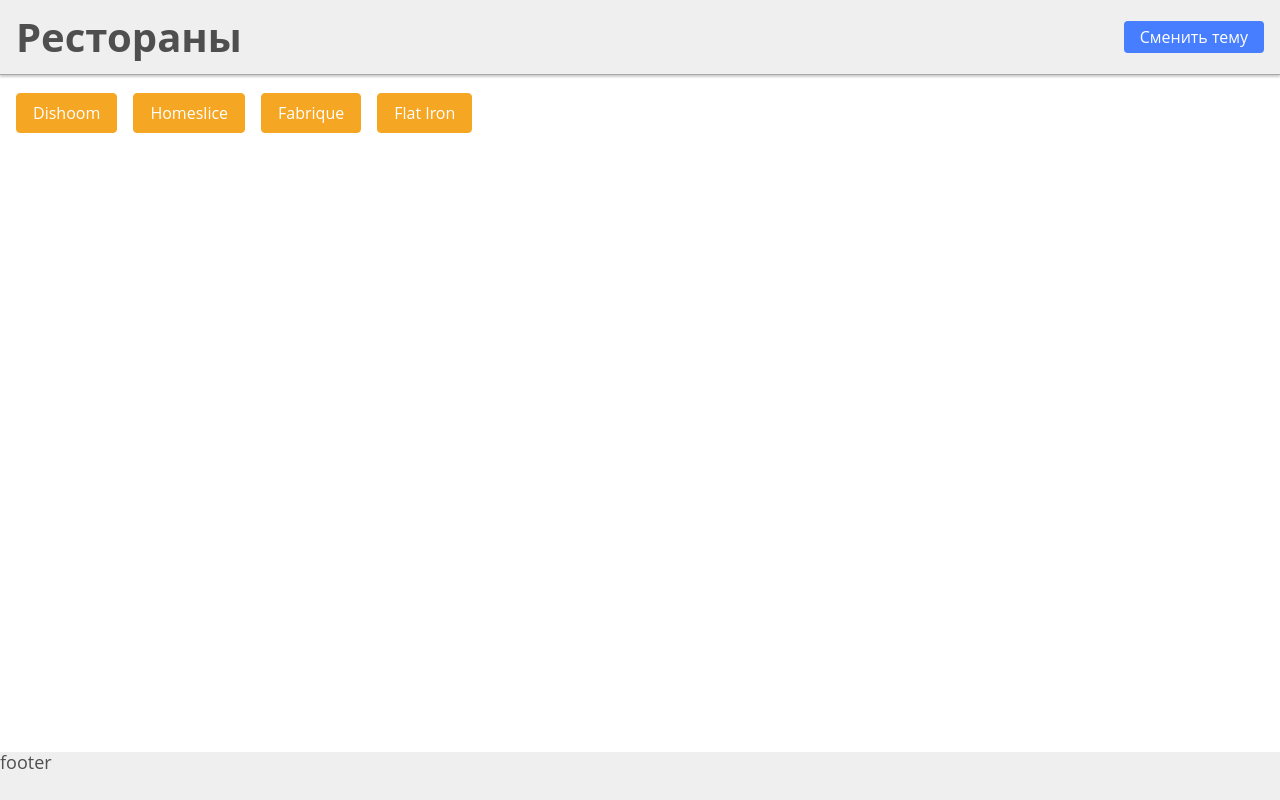
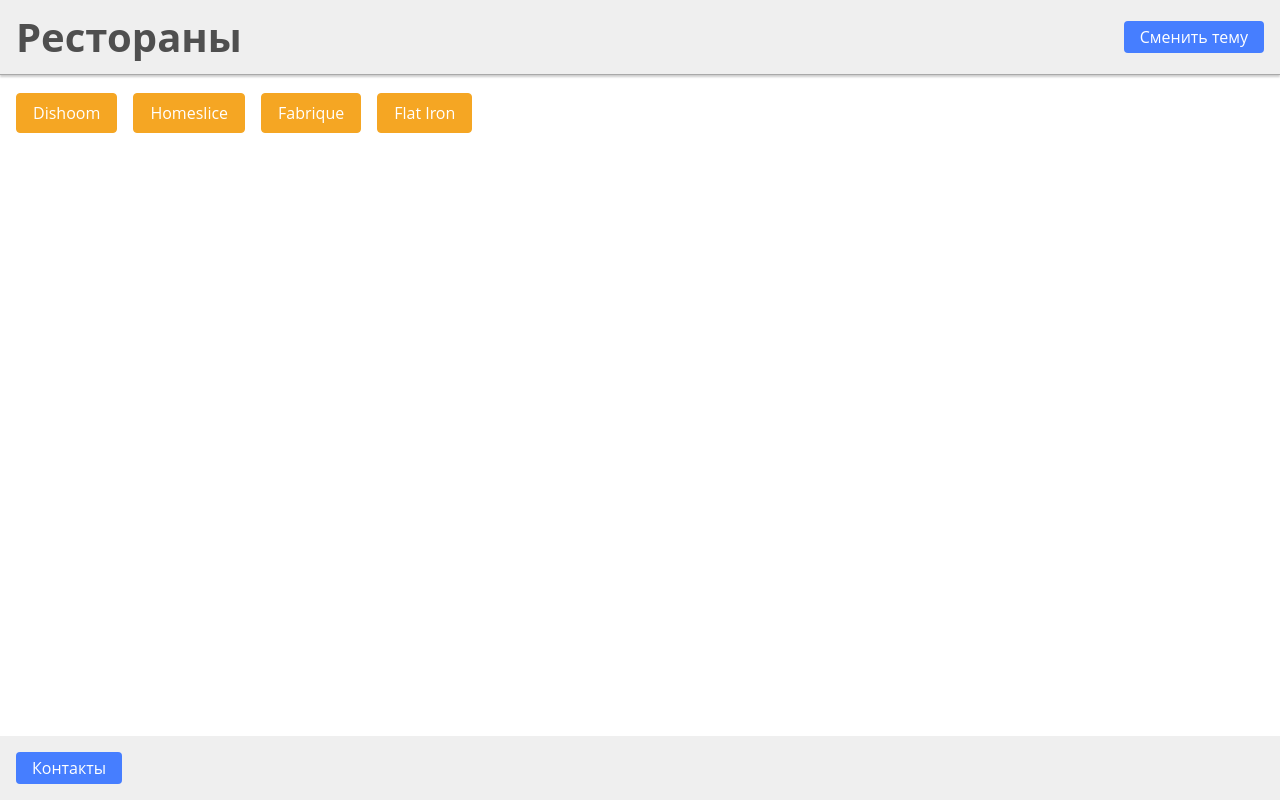
Before and after one commit to Zimson/rc2023, a React (Vite) app: page / in a window 1280 px wide. Built offline with nearby package versions, Linux system fonts and the light colour scheme.

Commit message:
reorder layout components, add Contacts btn to Footer

```diff
--- a/src/components/Footer/index.tsx
+++ /dev/null
@@ -1,14 +0,0 @@
-import {FC} from 'react';
-import classNames from 'classnames/bind';
-
-import IProps from './props.ts';
-
-import styles from './styles.module.css';
-
-const cx = classNames.bind(styles);
-
-const Footer: FC<IProps> = ({className}) => {
-  return <footer className={cx('root', className)}>footer</footer>;
-};
-
-export default Footer;
--- a/src/components/Footer/props.ts
+++ /dev/null
@@ -1,5 +0,0 @@
-interface IProps {
-  className?: string;
-}
-
-export default IProps;
--- a/src/components/Footer/styles.module.css
+++ /dev/null
@@ -1,6 +0,0 @@
-@import url('../../styles/style-vars.css');
-
-.root {
-  height: 48px;
-  background-color: var(--secondary-bg-color);
-}
--- a/src/components/Header/index.tsx
+++ /dev/null
@@ -1,30 +0,0 @@
-import {FC} from 'react';
-import classNames from 'classnames/bind';
-
-import Button from '../Button';
-import useTheme from '../../providers/ThemeProvider/useTheme.tsx';
-
-import IProps from './props.ts';
-
-import styles from './styles.module.css';
-
-const cx = classNames.bind(styles);
-
-const Header: FC<IProps> = ({className}) => {
-  const [, toggleTheme] = useTheme();
-
-  return (
-    <header className={cx('header', className)}>
-      <div className={cx('content')}>
-        <h1>Рестораны</h1>
-        <Button
-          text="Сменить тему"
-          className={cx('theme-toggle')}
-          onClick={toggleTheme}
-        />
-      </div>
-    </header>
-  );
-};
-
-export default Header;
--- a/src/components/Header/props.ts
+++ /dev/null
@@ -1,5 +0,0 @@
-interface IProps {
-  className?: string;
-}
-
-export default IProps;
--- a/src/components/Header/styles.module.css
+++ /dev/null
@@ -1,14 +0,0 @@
-.header {
-  background-color: var(--secondary-bg-color);
-}
-
-.content {
-  display: flex;
-  align-items: center;
-  justify-content: space-between;
-  padding: 0 16px;
-}
-
-.theme-toggle {
-  height: 32px;
-}
```
Also changed, not shown: src/components/Layout/index.tsx (+3 -5 lines).
